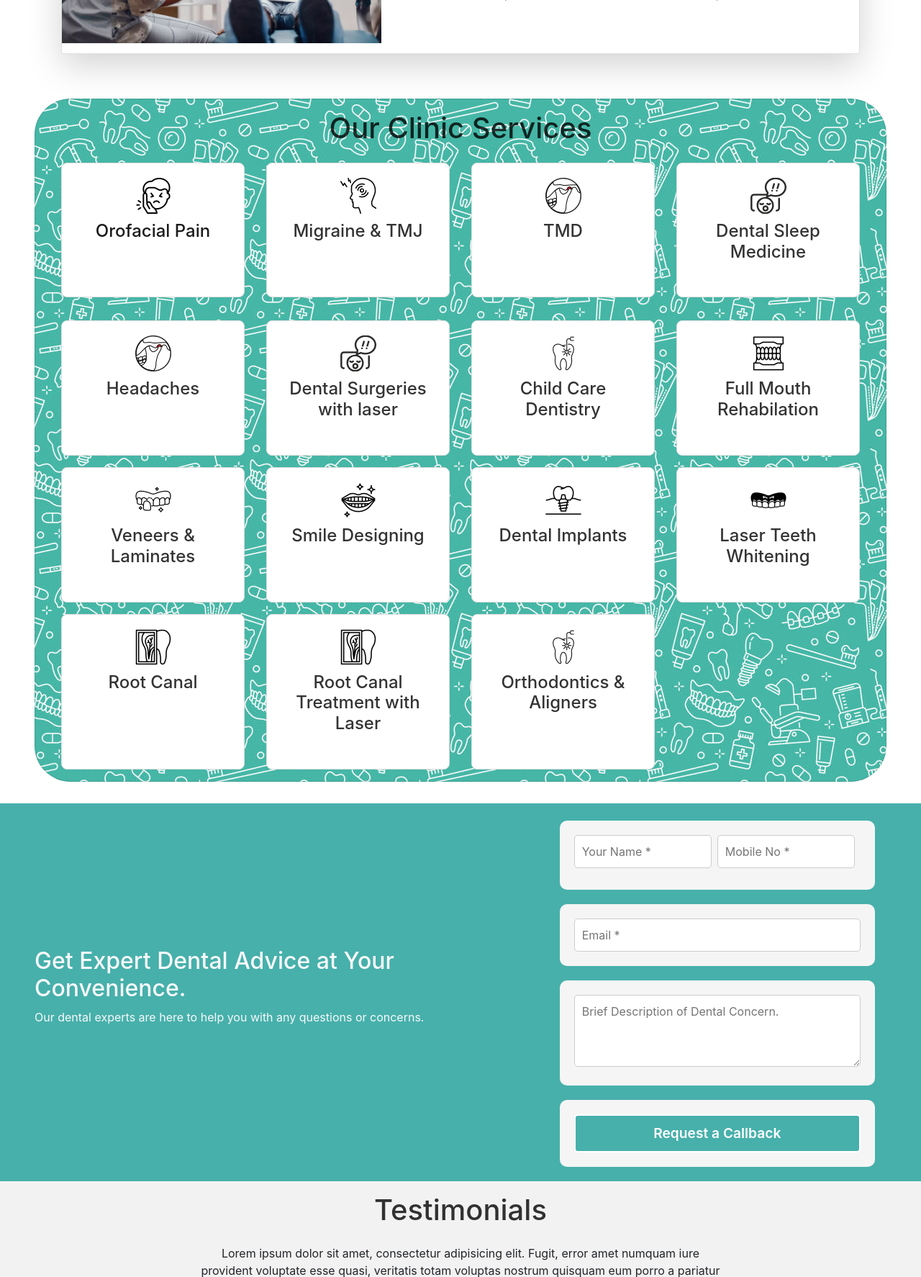
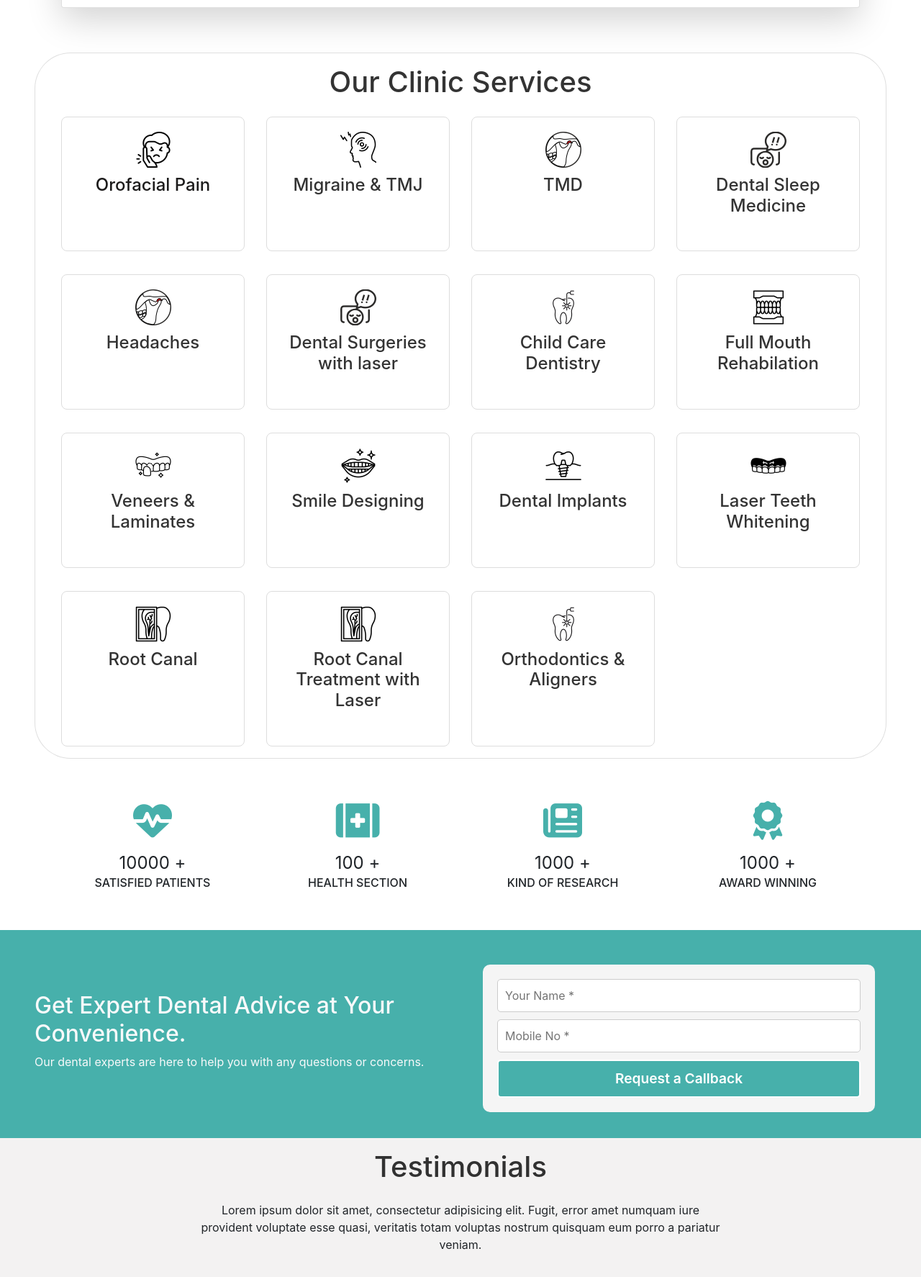
Before and after one commit to iamvibhorpatil/migradental, a Laravel app: page / in a window 1280 px wide. Shown: the part 1308-3082 px from the top of the page at 72% size. Run offline with Laravel 10, Linux system fonts and the light colour scheme; some libraries are stand-ins or nearby versions.

Commit message:
latest changes

```diff
--- a/resources/views/layouts/index.blade.php
+++ b/resources/views/layouts/index.blade.php
@@ -5,66 +5,21 @@
 
 <section class="home-slider owl-carousel">
     <div class="slider-item" style="background-image:url(assets/images/slider-img-1.jpg);"
+        data-stellar-background-ratio="0.5"> <div class="overlay"></div> <div class="container">
+        <div class="row no-gutters slider-text align-items-center justify-content-end" data-scrollax-parent="true"> <!--
+            catchy lines --> </div> </div>
+        </div>
+        <div class="slider-item" style="background-image:url(assets/images/slider-img2.jpg);"
             data-stellar-background-ratio="0.5">
             <div class="overlay"></div>
-            <!-- <div class="container">
-                <div class="row no-gutters slider-text align-items-center justify-content-end" data-scrollax-parent="true">
-                     catchy lines
-                </div>
-            </div> -->
-        </div>
-        <div class="slider-item" style="background-image:url(assets/images/slider-img2.jpg);">
-            <div class="overlay"></div>
-            <!-- <div class="container">
-                <div class="row no-gutters slider-text align-items-center justify-content-end" data-scrollax-parent="true">
-                    catchy lines
-                </div>
-            </div> -->
-        </div>
-    </section>
-
-    <section class="ftco-section ftco-no-pt ftco-no-pb">
-    <!-- <section class="ftco-section ftco-no-pt ftco-no-pb">
             <div class="container">
-                <div class="card mb-3" style="box-shadow:0 7px 30px -10px rgba(150,170,180,0.5);">
-                    <div class="row g-0">
-                        <div class="col-md-7">
-                                <div class="card-body">
-                                    <div class="pl-md-5 ml-md-5">
-                                        <h5 class="card-title"style="font-size: 32px;font-weight: 700;">What We Are?</h5>
-                                    </div>
-                                    <div class="pl-md-5 ml-md-5 mb-5"style="font-weight:600;">
-                                        <p>Welcome to Migradent! We are your trusted source for all things related to migration.</p>
-                                        <p>Lorem ipsum dolor sit amet consectetur adipisicing elit. Impedit delectus, quisquam dolore beatae quod soluta cupiditate, eum facere quidem odit quia illum repudiandae quos id!</p>
+                <div class="row no-gutters slider-text align-items-center justify-content-end"
+                    data-scrollax-parent="true">
+                    <!-- catchy lines  -->
                 </div>
             </div>
         </div>
-                        <div class="col-md-5 align-self-center">
-                                <img src="assets/images/image_5.jpg" class="img-fluid rounded-start" alt="img">
-                        </div>
-                    </div>
-                </div>
-                <div class="card mb-3 mt-5" style="box-shadow:0 7px 30px -10px rgba(150,170,180,0.5);">
-                   <div class="row g-0">
-                        <div class="col-md-5 align-self-center">
-                             <img src="assets/images/dept-4.jpg" class="img-fluid rounded-start" alt="img">
-                        </div>
-                        <div class="col-md-7">
-                            <div class="card-body">
-                                <div class="pl-md-5 ml-md-5">
-                                    <h5 class="card-title"style="font-size: 32px;font-weight: 700;">Who We Are?</h5>
-                                </div>
-                                <div class="pl-md-5 ml-md-5 mb-5"style="font-weight:600;">
-                                    <p>Welcome to Migradent! We are your trusted source for all things related to migration.</p>
-                                    <p>Lorem ipsum dolor sit amet consectetur adipisicing elit. Impedit delectus, quisquam dolore beatae quod soluta cupiditate, eum facere quidem odit quia illum repudiandae quos id!</p>
-                                </div>
-                            </div>
-                        </div>
-                    </div>
-                </div>
-            </div>
-        </section> -->
-
+</section>
 
 <section class="ftco-section ftco-no-pt ftco-no-pb pt-4">
     <div class="container">
@@ -76,9 +31,11 @@
                             <h5 class="card-title" style="font-size: 32px; font-weight: 700;">What We Are?</h5>
                         </div>
                         <div class="pl-md-5 ml-md-5 mb-5">
-                                <p>At the core of our mission is a profound dedication to improving lives and fostering healthier
+                            <p>At the core of our mission is a profound dedication to improving lives and fostering
+                                healthier
                                 communities. Dr. Sarrah Husain is not only a skilled dental practitioner but also a
-                                    compassionate advocate for those who suffer from debilitating conditions. Here's a glimpse
+                                compassionate advocate for those who suffer from debilitating conditions. Here's a
+                                glimpse
                                 of who we are and what we stand for:
                             </p>
                             <!-- <p>We are committed to providing top-notch dental care and improving your oral health.</p> -->
@@ -103,7 +60,8 @@
                         <div class="pl-md-5 ml-md-5 mb-5">
                             <p>Dr. Sarrah Husain is a distinguished figure in the field of dentistry, with an unwavering
                                 commitment to excellence in patient care and professional growth. With 17 years of
-                                    dedicated practice as a conservative dentist, she has recently taken a significant leap in her
+                                dedicated practice as a conservative dentist, she has recently taken a significant leap
+                                in her
                                 career by pursuing a specialized Orofacial Pain Fellowship.
                             </p>
                             <!-- <p>Education and Specialization:
@@ -128,7 +86,8 @@
 </section>
 
 <section class="ftco-section ftco-services">
-        <div class="card mr-5 ml-5" style="border-radius:50px; background-image:url({{asset('assets/images/dental_background.jpg')}})">
+    <div class="card mr-5 ml-5"
+        style="border-radius:50px;">
         <div class="container">
             <div class="text-center mt-3">
                 <h1>Our Clinic Services</h1>
@@ -206,7 +165,7 @@
                 </div>
             </div>
             <div class="row">
-                    <div class="col-sm-12 col-md-3 col-xl-3">
+                <div class="col-sm-12 col-md-3 col-xl-3 py-3">
                     <div class="our-services-box">
                         <div class="our-services speedup">
                             <div class="icon"> <img src="assets/images/services-img/veneers-laminates.png"> </div>
@@ -214,7 +173,7 @@
                         </div>
                     </div>
                 </div>
-                    <div class="col-sm-12 col-md-3 col-xl-3">
+                <div class="col-sm-12 col-md-3 col-xl-3 py-3">
                     <div class="our-services-box">
                         <div class="our-services speedup">
                             <div class="icon"> <img src="assets/images/services-img/smile-design.png"> </div>
@@ -222,7 +181,7 @@
                         </div>
                     </div>
                 </div>
-                    <div class="col-sm-12 col-md-3 col-xl-3">
+                <div class="col-sm-12 col-md-3 col-xl-3 py-3">
                     <div class="our-services-box">
                         <div class="our-services speedup">
                             <div class="icon"> <img src="assets/images/services-img/dental-implant.png"> </div>
@@ -230,7 +189,7 @@
                         </div>
                     </div>
                 </div>
-                    <div class="col-sm-12 col-md-3 col-xl-3">
+                <div class="col-sm-12 col-md-3 col-xl-3 py-3">
                     <div class="our-services-box">
                         <div class="our-services speedup">
                             <div class="icon"> <img src="assets/images/services-img/laser-teeth-whitening.png">
@@ -272,30 +231,108 @@
     </div>
 </section>
 
+<div class="container mb-5 mt-3">
+    <div class="row text-center">
+        <div class="col-lg-3 col-md-3 col-sm-12 pr-3">
+            <div class="icons-land-4">
+                <i class="fa-solid fa-heart-pulse" style="color: #47b0ab;"></i>
+            </div>
+            <div class="counter-wrap">
+                 <span class="counter" data-start-number="0" data-end-number="10000" data-speed="900">0</span>
+                 <span class="counter_suffix">+</span>
+            </div>
+            <h6 class="counter_title">SATISFIED PATIENTS</h6>
+        </div>
+        <div class="col-lg-3 col-md-3 col-sm-12 pr-3">
+           <div class="icons-land-4">
+               <i class="fa-solid fa-kit-medical" style="color: #47b0ab;"></i>
+           </div>
+           <div class="counter-wrap">
+                 <span class="counter" data-start-number="0" data-end-number="100" data-speed="100">0</span>
+                 <span class="counter_suffix">+</span>
+            </div>
+            <h6 class="counter_title">HEALTH SECTION</h6>
+        </div>
+        <div class="col-lg-3 col-md-3 col-sm-12 pr-3">
+            <div class="icons-land-4">
+                <i class="fa-solid fa-newspaper" style="color: #47b0ab;"></i>
+            </div>
+            <div class="counter-wrap">
+                 <span class="counter" data-start-number="0" data-end-number="1000" data-speed="1000">0</span>
+                 <span class="counter_suffix">+</span>
+            </div>
+            <h6 class="counter_title">KIND OF RESEARCH</h6>
+        </div>
+        <div class="col-lg-3 col-md-3 col-sm-12 pr-3">
+            <div class="icons-land-4">
+                <i class="fa-solid fa-award" style="color: #47b0ab;"></i>
+            </div>
+            <div class="counter-wrap">
+                 <span class="counter" data-start-number="0" data-end-number="1000" data-speed="1000">0</span>
+                 <span class="counter_suffix">+</span>
+            </div>
+            <h6 class="counter_title">AWARD WINNING</h6>
+        </div>
+        </div>
+    </div>
+</div>
 
-    <div class="container-fluid" style="background-color:#47b0ab;">
-        <div class="row">
-            <div class="col-md-7 col-lg-7 col-sm-12 col-request-call-sec-left pl-5">
+
+
+<div class="container-fluid pt-4 pb-3 mt-2" style="background-color:#47b0ab;">
+    <!-- <div class="row">
+        <div class="col-md-5 col-lg-5 col-sm-12 col-request-call-sec-left pl-5">
             <div class="title">
                 <h2 class="text-light">Get Expert Dental Advice at Your Convenience.</h2>
             </div>
             <p class="sub-title text-light">Our dental experts are here to help you with any questions or concerns.</p>
         </div>
-            <div class="col-md-5 col-lg-5 col-sm-12 pr-5">
+        <div class="col-md-7 col-lg-7 col-sm-12 pr-5">
             <div class=" pl-3 pr-3 pt-4 ">
                 <form>
                     <div class="form-group-rc d-flex">
-                            <input type="text" id="name" name="name" class="half-width" placeholder="Your Name *" required>
+                        <div class="row">
+                            <div class="col-sm-12 col-md-4 col-lg-4" style="margin-bottom: 10px;">
+                                <input type="text" id="name" name="name" class="w-100" placeholder="Your Name *"
+                                    required>
+                            </div>
+                            <div class="col-sm-12 col-md-4 col-lg-4" style="margin-bottom: 10px;">
+                                <input type="tel" id="phone" name="phone" class="w-100" placeholder="Mobile No *"
+                                    required>
+                            </div>
+                            <div class="col-sm-12 col-md-4 col-lg-4" style="margin-bottom: 10px;">
+                                <button type="submit" class="submit-button w-100">Request a Callback</button>
+                            </div>
+                        </div>
 
-                            <input type="tel" id="phone" name="phone" class="half-width" placeholder="Mobile No *" required>
-                        </div>
-                            <div class="form-group-rc">
+                    </div> -->
+                    <!-- <div class="form-group-rc">
                                 <input type="email" id="email" name="email" class="full-width" placeholder="Email *" required>
                             </div>
                             <div class="form-group-rc">
                                 <textarea id="message" name="message" class="full-width" placeholder="Brief Description of Dental Concern." required></textarea>
                             </div>
                             <div class="form-group-rc">
+                                <button type="submit" class="submit-button">Request a Callback</button>
+                            </div> -->
+                <!-- </form>
+            </div>
+        </div>
+    </div> -->
+
+    <div class="row">
+            <div class="col-md-6 col-lg-6 col-sm-12 col-request-call-sec-left pl-5">
+                <div class="title">
+                    <h2 class="text-light">Get Expert Dental Advice at Your Convenience.</h2>
+                </div>
+                <p class="sub-title text-light">Our dental experts are here to help you with any questions or concerns.</p>
+            </div>
+            <div class="col-md-6 col-lg-6 col-sm-12 pr-5">
+                <div class="pl-3 pr-3 pt-4">
+                    <form>
+                        <div class="form-group-rc">
+                            <input type="text" id="name" name="name" placeholder="Your Name *" required>
+                            <input type="tel" id="phone" name="phone" placeholder="Mobile No *" required>
                             <button type="submit" class="submit-button">Request a Callback</button>
                         </div>
                     </form>
```
Also changed, not shown: resources/views/layouts/orofacial_pain.blade.php (+0 -17 lines), public/assets/js/main.js, 1 other file. Lines whose indentation alone changed are shown as unchanged.
